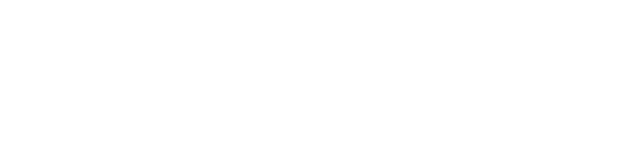
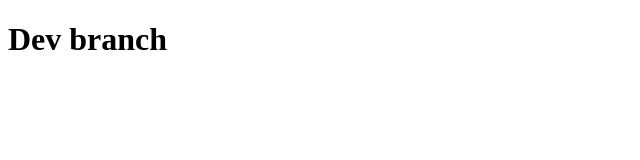
Before and after one commit to shohjahon-asqarov/git, a plain HTML site: page index.html in a window 1280 px wide. Shown: the whole page, without its empty margins (0-640 px from the left). Drawn offline with Linux system fonts and the light colour scheme.

Commit message:
add header

```diff
--- a/index.html
+++ b/index.html
@@ -1,11 +1,16 @@
 <!DOCTYPE html>
 <html lang="en">
+
 <head>
     <meta charset="UTF-8">
     <meta name="viewport" content="width=device-width, initial-scale=1.0">
     <title>Document</title>
 </head>
+
 <body>
+    <header>
+        <h1>Dev branch</h1>
+    </header>
+</body>
 
-</body>
 </html>
```
